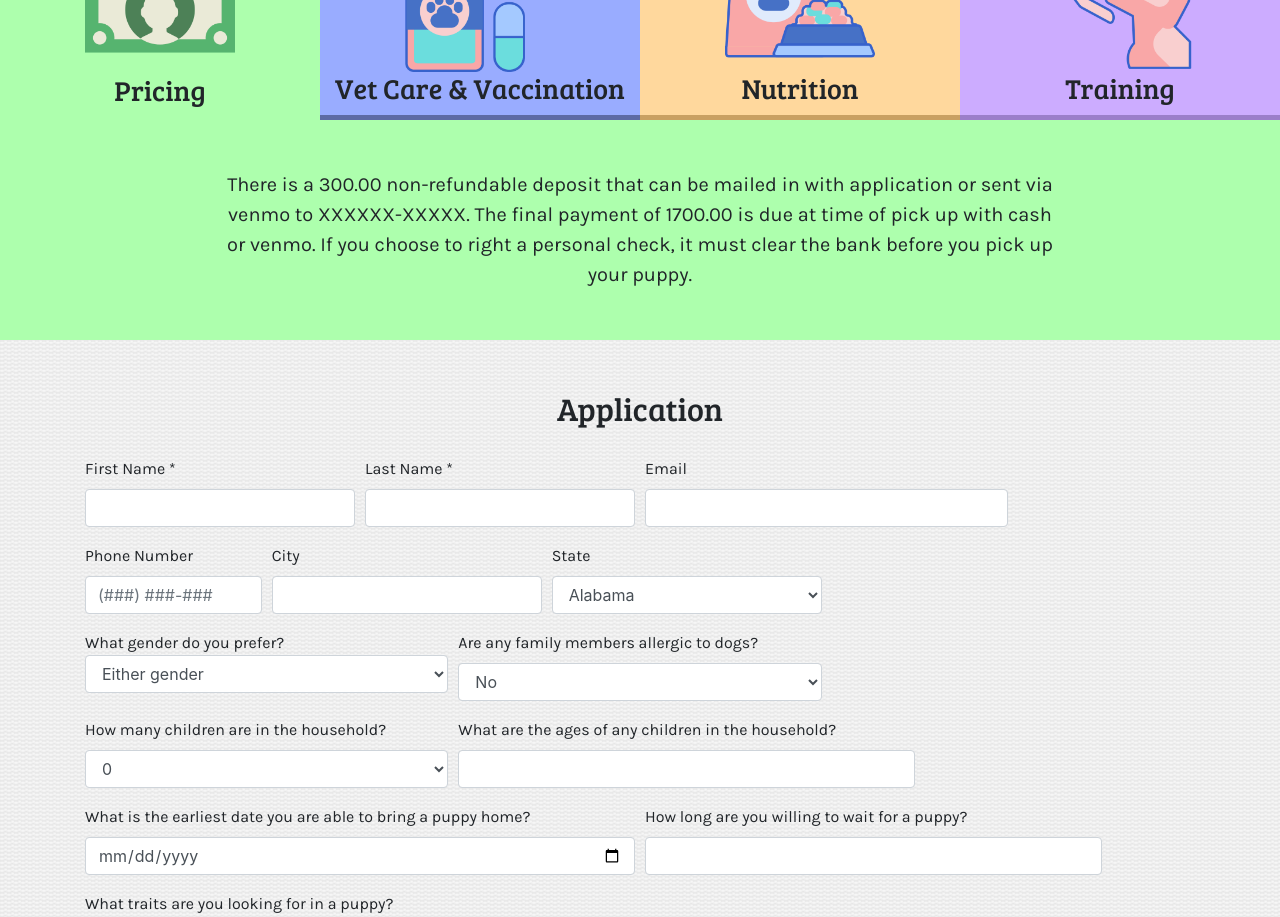
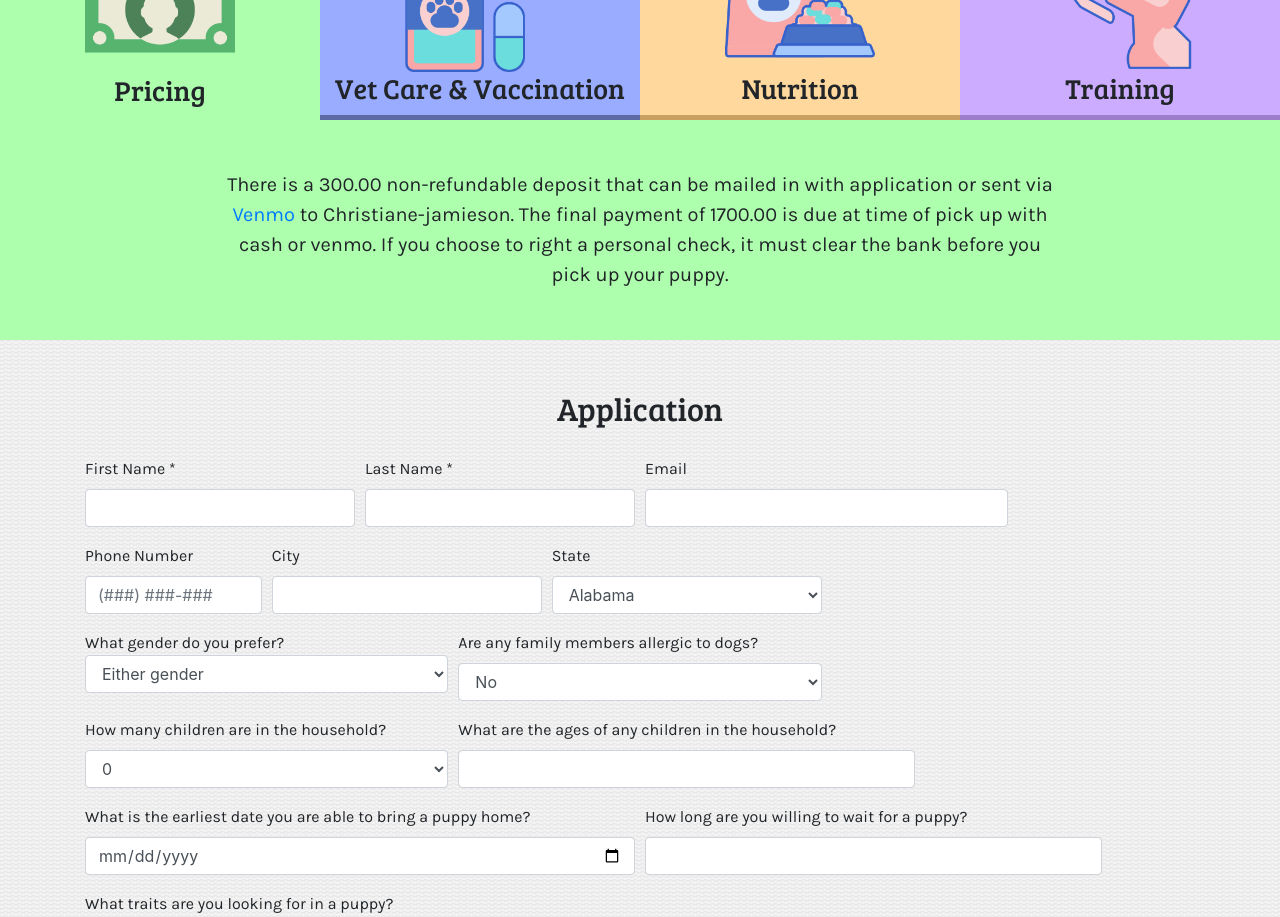
Before and after one commit to ufufuru/dallasdoubledoodles, a React (Create React App) app: page / in a window 1280 px wide. Shown: the part 2960-3877 px from the top of the page. Built offline with nearby package versions, Linux system fonts and the light colour scheme.

Commit message:
Added Venmo and changed application email destination

```diff
--- a/src/components/Contracts.jsx
+++ b/src/components/Contracts.jsx
@@ -9,7 +9,7 @@ function Contracts(props) {
             <Container>
                 <Row>
                     <Col className="Application">
-                        <Form action="https://formspree.io/obadere@gmail.com" method="POST">
+                        <Form action="https://formspree.io/Christiane.Bell@bswhealth.org" method="POST">
                             <Row form>
                                 <Col md={3}>
                                     <FormGroup>
--- a/src/components/TileResult.jsx
+++ b/src/components/TileResult.jsx
@@ -6,8 +6,8 @@ function TileResult(props) {
    if (props.openedTile === "money") return (
         <div className="TileResult Money">
             <Container fluid>
-                <p>There is a 300.00 non-refundable deposit that can be mailed in with application or sent via venmo to
-                    XXXXXX-XXXXX. The final payment of 1700.00 is due at time of pick up with cash or venmo. If you
+                <p>There is a 300.00 non-refundable deposit that can be mailed in with application or sent via <a href="https://venmo.com/">Venmo</a> to
+                    Christiane-jamieson. The final payment of 1700.00 is due at time of pick up with cash or venmo. If you
                     choose to right a personal check, it must clear the bank before you pick up your puppy.
                 </p>
             </Container>
```
